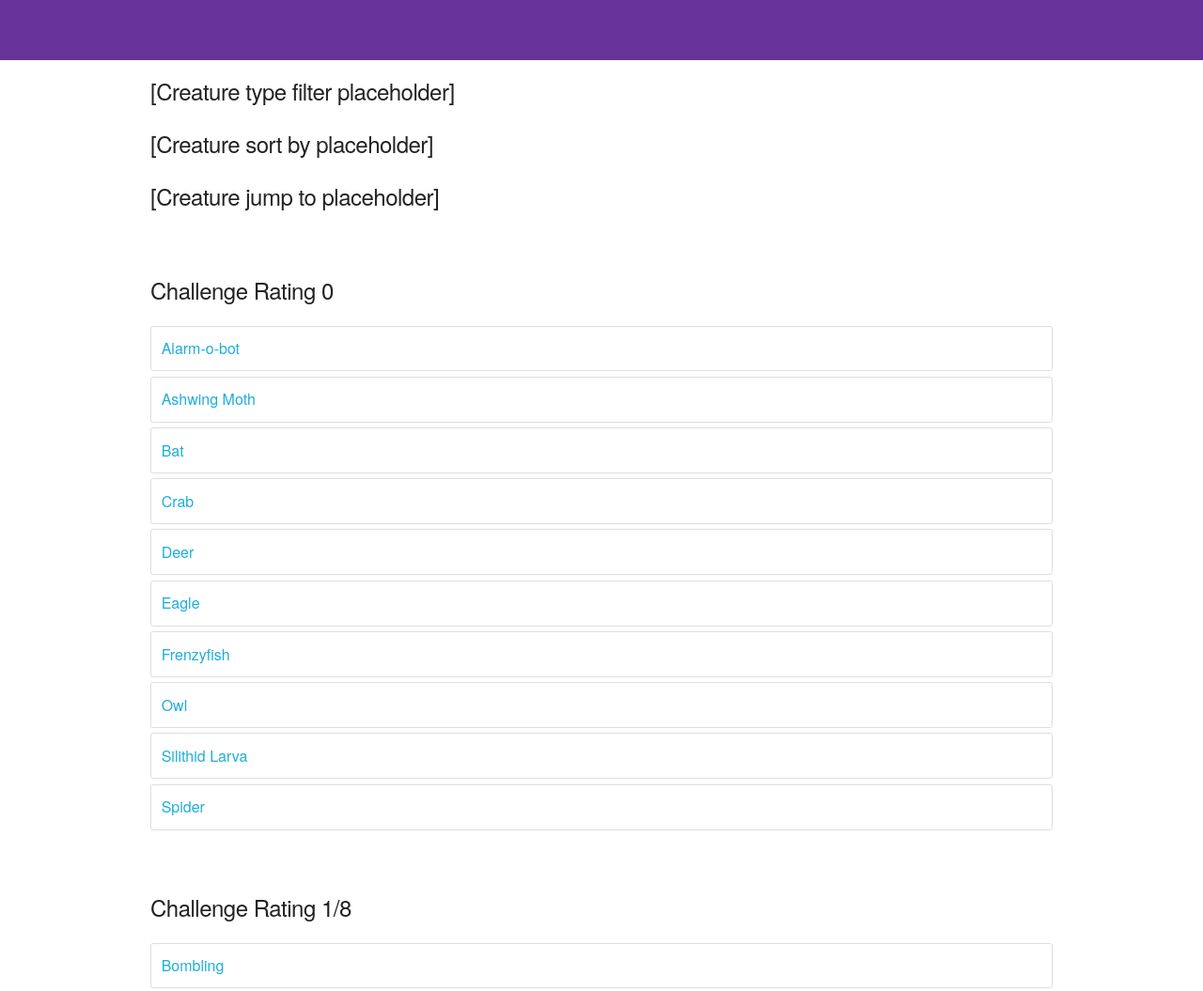
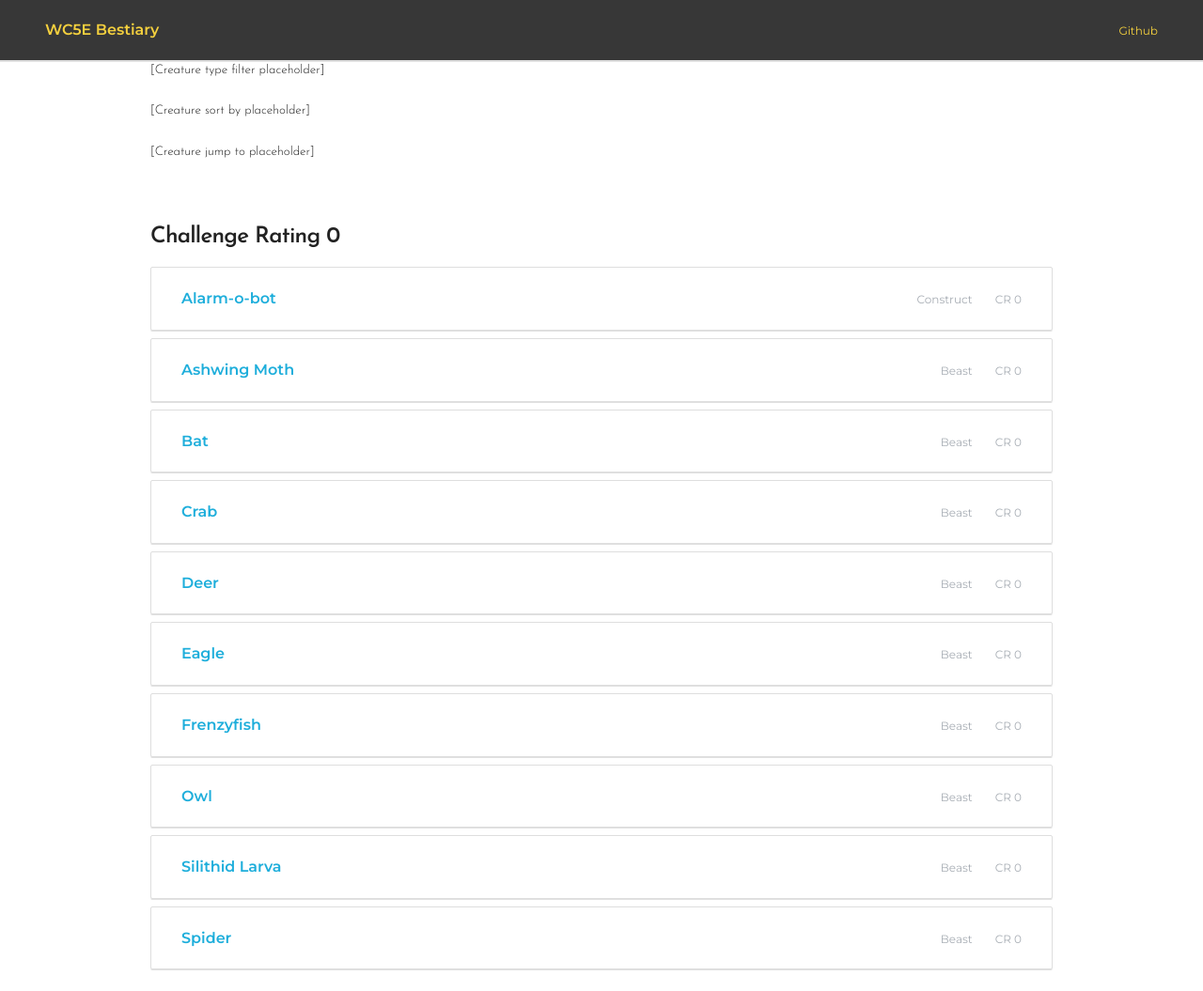
Before and after one commit to orjanbp/wc5etools, a Gatsby site: page / in a window 1280 px wide. Shown: the top 1055 px of the page at 94% size. Built offline with nearby package versions, Linux system fonts and the light colour scheme; Gatsby itself is replaced by a stand-in of ours.

Commit message:
feat: replace fonts, extend styles

```diff
--- a/gatsby-browser.js
+++ b/gatsby-browser.js
@@ -5,3 +5,6 @@
  */
 
 // You can delete this file if you're not using it
+
+import 'typeface-montserrat'
+import 'typeface-josefin-sans'
--- a/package.json
+++ b/package.json
@@ -21,7 +21,9 @@
     "react-dom": "^16.10.2",
     "react-helmet": "^5.2.1",
     "stream": "0.0.2",
-    "styled-components": "^4.4.0"
+    "styled-components": "^4.4.0",
+    "typeface-josefin-sans": "0.0.75",
+    "typeface-montserrat": "0.0.75"
   },
   "devDependencies": {
     "prettier": "^1.18.2"
--- a/src/components/creature/creature-link.js
+++ /dev/null
@@ -1,22 +0,0 @@
-import React from "react"
-import styled from "styled-components"
-import { Link } from "gatsby"
-
-const CreatureLinkAnchor = styled(Link)`
-  display: block;
-  padding: 8pt;
-  margin-bottom: 4pt;
-  border: 1px solid #dedede;
-  border-radius: 2pt;
-  text-decoration: none;
-
-  &:hover {
-    background-color: #fafafa;
-  }
-`
-
-const CreatureLink = ({ creature }) => (
-  <CreatureLinkAnchor to={creature.path}>{creature.name}</CreatureLinkAnchor>
-)
-
-export default CreatureLink
--- a/src/components/css/layout.css
+++ b/src/components/css/layout.css
@@ -22,8 +22,7 @@ body {
   font-size: 1.6em;
   /* currently ems cause chrome bug misinterpreting rems on body element */
   line-height: 1.6;
-  font-weight: 400;
-  font-family: "Raleway", "HelveticaNeue", "Helvetica Neue", Helvetica, Arial, sans-serif;
+  font-family: "Montserrat", Helvetica, Arial, sans-serif;
   color: #222;
 }
 
@@ -32,8 +31,8 @@ body {
 
 h1, h2, h3, h4, h5, h6 {
   margin-top: 0;
-  margin-bottom: 2rem;
   font-weight: 300;
+  font-family: "Josefin Sans", Helvetica, Arial, sans-serif;
 }
 
 h1 {
@@ -49,54 +48,23 @@ h2 {
 }
 
 h3 {
-  font-size: 3rem;
-  line-height: 1.3;
-  letter-spacing: -0.1rem;
-}
-
-h4 {
   font-size: 2.4rem;
   line-height: 1.35;
   letter-spacing: -0.08rem;
-}
-
-h5 {
-  font-size: 1.8rem;
-  line-height: 1.5;
-  letter-spacing: -0.05rem;
-}
-
-h6 {
-  font-size: 1.5rem;
-  line-height: 1.6;
-  letter-spacing: 0;
-}
-
-/* Larger than phablet */
-
-@media (min-width: 550px) {
-  h1 {
-    font-size: 5rem;
-  }
-  h2 {
-    font-size: 4.2rem;
-  }
-  h3 {
-    font-size: 3.6rem;
-  }
-  h4 {
-    font-size: 3rem;
-  }
-  h5 {
-    font-size: 2.4rem;
-  }
-  h6 {
-    font-size: 1.5rem;
-  }
+  font-weight: 600;
+  margin-bottom: 16px;
 }
 
 p {
   margin-top: 0;
+}
+
+/* Phablet font sizes */
+
+@media (min-width: 550px) {
+  h1 {}
+  h2 {}
+  h3 {}
 }
 
 /* Links
--- a/src/components/header.js
+++ b/src/components/header.js
@@ -1,15 +1,44 @@
 import { Link } from "gatsby"
 import PropTypes from "prop-types"
 import React from "react"
+import styled from "styled-components"
+
+const HeaderBar = styled.header`
+  display: flex;
+  height: 64px;
+  padding: 0px 48px;
+  background-color: #373737;
+  box-shadow: 0px 2px 0px rgba(0, 0, 0, 0.12);
+  justify-content: space-between;
+`
+
+const HeaderBarLeft = styled.div`
+  align-self: center;
+
+  & span {
+    color: #F4D03E;
+    font-weight: 600;
+  }
+`
+
+const HeaderBarRight = styled.div`
+  align-self: center;
+
+  & span {
+    color: #F4D03E;
+    font-size: 12px;
+  }
+`
 
 const Header = ({ siteTitle }) => (
-  <header
-    style={{
-      background: `rebeccapurple`,
-      marginBottom: `1.45rem`,
-      height: 64
-    }}
-  ></header>
+  <HeaderBar>
+    <HeaderBarLeft>
+      <span>WC5E Bestiary</span>
+    </HeaderBarLeft>
+    <HeaderBarRight>
+      <span>Github</span>
+    </HeaderBarRight>
+  </HeaderBar>
 )
 
 Header.propTypes = {
--- a/src/components/home/all-creatures.js
+++ b/src/components/home/all-creatures.js
@@ -2,7 +2,8 @@ import React from "react"
 import { useStaticQuery, graphql } from "gatsby"
 import _ from "lodash"
 
-import CreatureLink from '../creature/creature-link'
+import CreatureListLabel from "./creature-list-label"
+import CreatureListItem from "./creature-list-item"
 
 const tidyCreatureData = (creatures) => {
   return _.map(creatures, (creature) => {
@@ -63,9 +64,11 @@ const AllCreatures = () => {
         .sort((a, b) => a - b)
         .map((category) => (
           <div style={{ marginTop: 64 }}>
-            <h5>Challenge Rating {creaturesByCR[category].cr}</h5>
+            <CreatureListLabel>
+              Challenge Rating {creaturesByCR[category].cr}
+            </CreatureListLabel>
             {_.map(creaturesByCR[category].creatures, (creature) => (
-              <CreatureLink creature={creature} />
+              <CreatureListItem creature={creature} />
             ))}
           </div>
         ))}
--- /dev/null
+++ b/src/components/home/creature-list-item.js
@@ -0,0 +1,47 @@
+import React from "react"
+import styled from "styled-components"
+import { Link } from "gatsby"
+import _ from "lodash"
+
+const CreatureLink = styled(Link)`
+  display: flex;
+  padding: 20px 32px;
+  margin-bottom: 8px;
+  justify-content: space-between;
+  border: 1px solid #dedede;
+  border-radius: 2px;
+  text-decoration: none;
+  box-shadow: 0px 1px 0px rgba(0, 0, 0, 0.12);
+
+  &:hover {
+    background-color: #fafafa;
+  }
+`
+
+const CreatureLinkLeft = styled.div`
+  & span {
+    font-weight: 600;
+  }
+`
+
+const CreatureLinkRight = styled.div`
+  & span {
+    margin-left: 24px;
+    color: #A7ADB4;
+    font-size: 12px;
+  }
+`
+
+const CreautreListItem = ({ creature }) => (
+  <CreatureLink to={creature.path}>
+    <CreatureLinkLeft>
+      <span>{creature.name}</span>
+    </CreatureLinkLeft>
+    <CreatureLinkRight>
+      <span>{_.startCase(creature.type)}</span>
+      <span>CR {creature.cr}</span>
+    </CreatureLinkRight>
+  </CreatureLink>
+)
+
+export default CreautreListItem
--- /dev/null
+++ b/src/components/home/creature-list-label.js
@@ -0,0 +1,6 @@
+import styled from "styled-components"
+
+const CreatureListLabel = styled.h3`
+`
+
+export default CreatureListLabel
```
Also changed, not shown: 1 other file.
